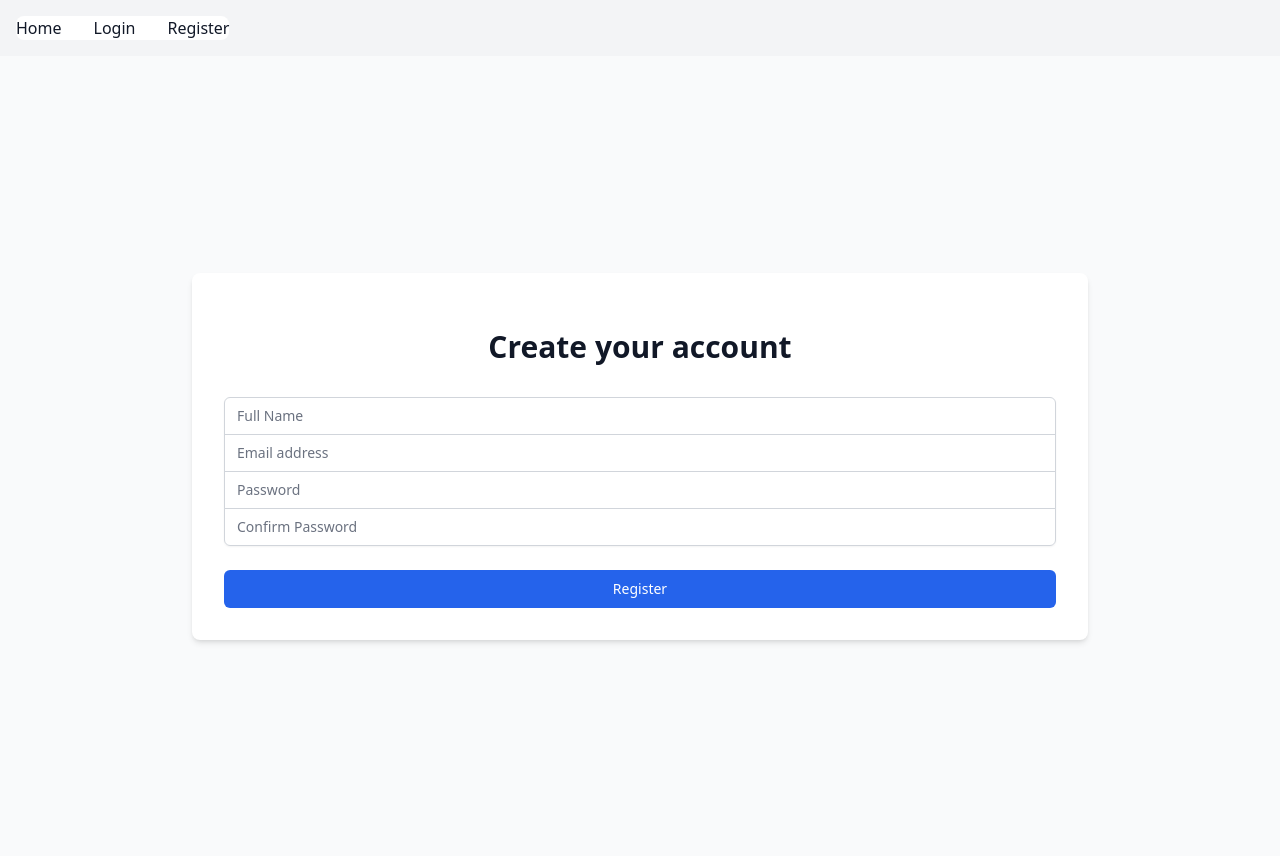
After one commit to Kartikbud/GonePhishin-UofTHacks, a Django app: page /register/ in a window 1280 px wide. The commit adds this page. Run offline with Django 4.2, Linux system fonts and the light colour scheme; some libraries are stand-ins or nearby versions.

Commit message:
small change

```diff
--- a/detector/templates/detector/base.html
+++ b/detector/templates/detector/base.html
@@ -4,14 +4,49 @@
     <meta charset="UTF-8">
     <meta name="viewport" content="width=device-width, initial-scale=1.0">
     <title>Scam Detector</title>
-    <link href="https://cdn.jsdelivr.net/npm/bootstrap@5.1.3/dist/css/bootstrap.min.css" rel="stylesheet">
+    <script src="https://cdn.tailwindcss.com"></script>
+    <script src="https://cdnjs.cloudflare.com/ajax/libs/flowbite/1.6.0/flowbite.min.js"></script>
+
     {% block extra_css %}{% endblock %}
 </head>
 <body>
+    <!-- Navbar -->
+    <nav class="bg-gray-100 border-gray-200 dark:bg-gray-900">
+        <div class="max-w-screen-xl flex flex-wrap items-center justify-between mx-auto p-4">
+            <button data-collapse-toggle="navbar-default" type="button" class="inline-flex items-center p-2 w-10 h-10 justify-center text-sm text-gray-500 rounded-lg md:hidden hover:bg-gray-100 focus:outline-none focus:ring-2 focus:ring-gray-200 dark:text-gray-400 dark:hover:bg-gray-700 dark:focus:ring-gray-600" aria-controls="navbar-default" aria-expanded="false">
+                <span class="sr-only">Open main menu</span>
+                <svg class="w-5 h-5" aria-hidden="true" xmlns="http://www.w3.org/2000/svg" fill="none" viewBox="0 0 17 14">
+                    <path stroke="currentColor" stroke-linecap="round" stroke-linejoin="round" stroke-width="2" d="M1 1h15M1 7h15M1 13h15"/>
+                </svg>
+            </button>
+            <div class="hidden w-full md:block md:w-auto" id="navbar-default">
+                <ul class="flex flex-col font-medium p-4 md:p-0 mt-4 border border-gray-100 rounded-lg bg-gray-50 md:flex-row md:space-x-8 md:mt-0 md:border-0 md:bg-white dark:bg-gray-800 md:dark:bg-gray-900 dark:border-gray-700">
+                    <li>
+                        <a href="{% url 'detector:home' %}" class="block py-2 pl-3 pr-4 text-gray-900 rounded hover:bg-gray-100 md:hover:bg-transparent md:border-0 md:hover:text-blue-700 md:p-0 dark:text-white md:dark:hover:text-blue-500 dark:hover:bg-gray-700 dark:hover:text-white md:dark:hover:bg-transparent">Home</a>
+                    </li>
+                    {% if user.is_authenticated %}
+                        <li>
+                            <a href="{% url 'detector:history' %}" class="block py-2 pl-3 pr-4 text-gray-900 rounded hover:bg-gray-100 md:hover:bg-transparent md:border-0 md:hover:text-blue-700 md:p-0 dark:text-white md:dark:hover:text-blue-500 dark:hover:bg-gray-700 dark:hover:text-white md:dark:hover:bg-transparent">History</a>
+                        </li>
+                        <li>
+                            <a href="{% url 'detector:signout' %}" class="block py-2 pl-3 pr-4 text-gray-900 rounded hover:bg-gray-100 md:hover:bg-transparent md:border-0 md:hover:text-blue-700 md:p-0 dark:text-white md:dark:hover:text-blue-500 dark:hover:bg-gray-700 dark:hover:text-white md:dark:hover:bg-transparent">Sign Out</a>
+                        </li>
+                    {% else %}
+                        <li>
+                            <a href="{% url 'detector:login' %}" class="block py-2 pl-3 pr-4 text-gray-900 rounded hover:bg-gray-100 md:hover:bg-transparent md:border-0 md:hover:text-blue-700 md:p-0 dark:text-white md:dark:hover:text-blue-500 dark:hover:bg-gray-700 dark:hover:text-white md:dark:hover:bg-transparent">Login</a>
+                        </li>
+                        <li>
+                            <a href="{% url 'detector:register' %}" class="block py-2 pl-3 pr-4 text-gray-900 rounded hover:bg-gray-100 md:hover:bg-transparent md:border-0 md:hover:text-blue-700 md:p-0 dark:text-white md:dark:hover:text-blue-500 dark:hover:bg-gray-700 dark:hover:text-white md:dark:hover:bg-transparent">Register</a>
+                        </li>
+                    {% endif %}
+                </ul>
+            </div>
+        </div>
+    </nav>
 
     {% block content %}{% endblock %}
 
-    <script src="https://cdn.jsdelivr.net/npm/bootstrap@5.1.3/dist/js/bootstrap.bundle.min.js"></script>
+    <script src="https://cdnjs.cloudflare.com/ajax/libs/flowbite/1.6.0/flowbite.min.js"></script>
     {% block extra_js %}{% endblock %}
 </body>
 </html>
--- /dev/null
+++ b/detector/templates/detector/register.html
@@ -0,0 +1,73 @@
+{% extends 'detector/base.html' %}
+
+{% block content %}
+<div class="min-h-screen flex items-center justify-center bg-gray-50">
+    <div class="w-[90%] max-w-4xl space-y-8 p-8 bg-white rounded-lg shadow-md">
+        <div>
+            <h2 class="mt-6 text-center text-3xl font-bold text-gray-900">
+                Create your account
+            </h2>
+        </div>
+        <form class="mt-8 space-y-6" action="#" method="POST">
+            {% csrf_token %}
+            <div class="rounded-md shadow-sm -space-y-px">
+                <div>
+                    <label for="name" class="sr-only">Full Name</label>
+                    <input id="name" name="name" type="text" required class="appearance-none rounded-none relative block w-full px-3 py-2 border border-gray-300 placeholder-gray-500 text-gray-900 rounded-t-md focus:outline-none focus:ring-blue-500 focus:border-blue-500 focus:z-10 sm:text-sm" placeholder="Full Name">
+                </div>
+                <div>
+                    <label for="email" class="sr-only">Email address</label>
+                    <input id="email" name="email" type="email" required class="appearance-none rounded-none relative block w-full px-3 py-2 border border-gray-300 placeholder-gray-500 text-gray-900 focus:outline-none focus:ring-blue-500 focus:border-blue-500 focus:z-10 sm:text-sm" placeholder="Email address">
+                </div>
+                <div>
+                    <label for="password" class="sr-only">Password</label>
+                    <input id="password" name="password" type="password" required class="appearance-none rounded-none relative block w-full px-3 py-2 border border-gray-300 placeholder-gray-500 text-gray-900 focus:outline-none focus:ring-blue-500 focus:border-blue-500 focus:z-10 sm:text-sm" placeholder="Password">
+                </div>
+                <div>
+                    <label for="confirm-password" class="sr-only">Confirm Password</label>
+                    <input id="confirm-password" name="confirm-password" type="password" required class="appearance-none rounded-none relative block w-full px-3 py-2 border border-gray-300 placeholder-gray-500 text-gray-900 rounded-b-md focus:outline-none focus:ring-blue-500 focus:border-blue-500 focus:z-10 sm:text-sm" placeholder="Confirm Password">
+                    <p id="password-match-message" class="mt-2 text-sm text-red-600 hidden">Passwords do not match</p>
+                </div>
+            </div>
+
+            <div>
+                <button type="submit" class="group relative w-full flex justify-center py-2 px-4 border border-transparent text-sm font-medium rounded-md text-white bg-blue-600 hover:bg-blue-700 focus:outline-none focus:ring-2 focus:ring-offset-2 focus:ring-blue-500">
+                    Register
+                </button>
+            </div>
+        </form>
+        {% if error %}
+        <div class="mt-4 p-4 text-sm text-red-700 bg-red-100 rounded-lg" role="alert">
+            {{ error }}
+        </div>
+        {% endif %}
+    </div>
+</div>
+<script>
+    document.addEventListener('DOMContentLoaded', function() {
+        const password = document.getElementById('password');
+        const confirmPassword = document.getElementById('confirm-password');
+        const message = document.getElementById('password-match-message');
+        const submitButton = document.querySelector('button[type="submit"]');
+
+        function checkPasswords() {
+            if (confirmPassword.value === '') {
+                message.classList.add('hidden');
+                submitButton.disabled = false;
+                return;
+            }
+
+            if (password.value === confirmPassword.value) {
+                message.classList.add('hidden');
+                submitButton.disabled = false;
+            } else {
+                message.classList.remove('hidden');
+                submitButton.disabled = true;
+            }
+        }
+
+        password.addEventListener('input', checkPasswords);
+        confirmPassword.addEventListener('input', checkPasswords);
+    });
+</script>
+{% endblock %}
--- a/detector/urls.py
+++ b/detector/urls.py
@@ -4,6 +4,9 @@ from . import views
 app_name = 'detector'
 
 urlpatterns = [
-    path('', views.monitor_view, name='monitor'),
+    path('', views.monitor_view, name='home'),
     path('history/', views.history_view, name='history'),
+    path('login/', views.login_view, name='login'),
+    path('register/', views.register_view, name='register'),
+    path('signout/', views.signout_view, name='signout'),
 ]
--- a/detector/views.py
+++ b/detector/views.py
@@ -1,11 +1,73 @@
 from django.shortcuts import render
-from .models import CallAnalysis
-
+from .models import CallLog
+from django.core.validators import validate_email
+from django.core.exceptions import ValidationError
+from django.contrib.auth.models import User
+from django.shortcuts import render, redirect
+from django.contrib.auth import authenticate, login, logout
+from django.contrib.auth.decorators import login_required
 def monitor_view(request):
     """View for the real-time monitoring page"""
     return render(request, 'detector/monitor.html')
 
+@login_required
 def history_view(request):
     """View to see past call analyses"""
-    analyses = CallAnalysis.objects.all().order_by('-timestamp')
+    analyses = CallLog.objects.filter(user=request.user).order_by('-timestamp')
+    for i in CallLog.objects.all():
+        print(i.user)
+    print(analyses)
     return render(request, 'detector/history.html', {'analyses': analyses})
+
+def login_view(request):
+    if request.user.is_authenticated:
+        return redirect('/')
+    if request.method == 'POST':
+        email = request.POST.get('email')
+        password = request.POST.get('password')
+
+        try:
+            user = User.objects.get(email=email)
+            user = authenticate(username=user.username, password=password)
+            if user is not None:
+                login(request, user)
+                return redirect('/')
+            else:
+                return render(request, 'detector/login.html', {'error': 'Invalid email or password'})
+        except User.DoesNotExist:
+            return render(request, 'detector/login.html', {'error': 'Invalid email or password'})
+
+    return render(request, 'detector/login.html')
+
+def register_view(request):
+    """View to register"""
+    if request.method == 'POST':
+        name = request.POST.get('name')
+        email = request.POST.get('email')
+        password = request.POST.get('password')
+        confirm_password = request.POST.get('confirm-password')
+
+        try:
+            validate_email(email)
+        except ValidationError:
+            return render(request, 'detector/register.html', {'error': 'Invalid email address'})
+
+        try:
+            user = User.objects.create_user(
+                username=email,  # Using email as username
+                email=email,
+                password=password,
+                first_name=name
+            )
+            user.save()
+            return redirect('detector:login')
+        except Exception as e:  # Changed to catch specific exception
+            print(f"Error creating user: {e}")  # Added error logging
+            return render(request, 'detector/register.html', {'error': 'Email already registered'})
+    return render(request, 'detector/register.html')
+
+@login_required
+def signout_view(request):
+    """View to sign out users"""
+    logout(request)
+    return redirect('/login')
--- a/scam_detector/settings.py
+++ b/scam_detector/settings.py
@@ -95,3 +95,6 @@ USE_TZ = True
 
 STATIC_URL = 'static/'
 DEFAULT_AUTO_FIELD = 'django.db.models.BigAutoField'
+
+LOGIN_URL = '/login'
+LOGIN_REDIRECT_URL = '/'
```
Also changed, not shown: detector/consumers.py (+52 -10 lines), detector/models.py (+9 -10 lines), detector/templates/detector/history.html (+24 -30 lines), detector/templates/detector/login.html (added, +37 -0 lines), detector/templates/detector/monitor.html (+9 -21 lines), db.sqlite3, detector/migrations/0001_initial.py (added), detector/migrations/0002_calllog_user.py (added), detector/migrations/__init__.py (added).
